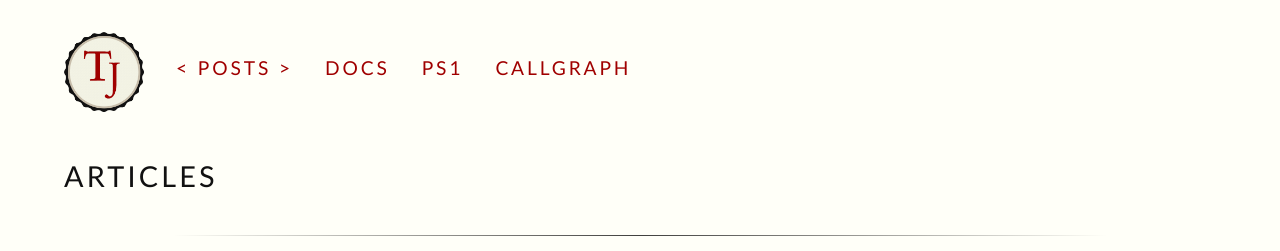
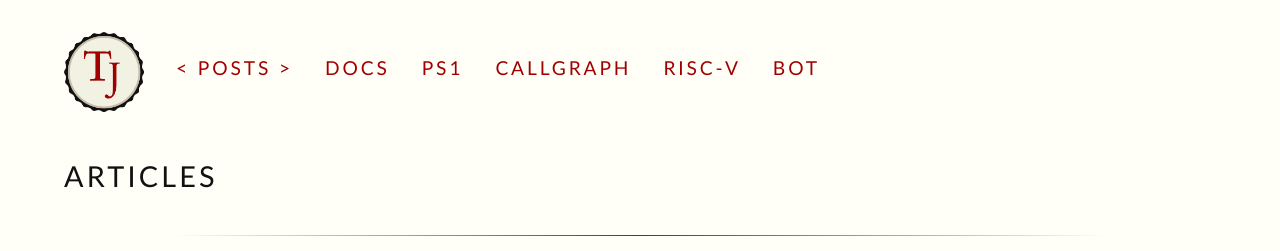
Before and after one commit to zhyantao/zhyantao.github.io, a Jekyll site: the page built from index.html, in a window 1280 px wide. Shown: the top 251 px of the page. Built offline with Jekyll 4.4.1, drawn with Linux system fonts in a browser that asks for light colours; some web fonts are replaced.

Commit message:
Add RISC-V and BOT links to site header nav

```diff
--- a/_includes/header.html
+++ b/_includes/header.html
@@ -18,6 +18,8 @@
     <a href="{{site.baseurl}}/docs">DOCS</a>
     <a href="{{site.baseurl}}/PS1-generator">PS1</a>
     <a href="{{site.baseurl}}/callgraphs-generator">Callgraph</a>
+    <a href="{{site.baseurl}}/riscv-bitlab">RISC-V</a>
+    <a href="{{site.baseurl}}/trading">BOT</a>
     <!-- <a href="{{site.baseurl}}/about/cv.pdf">ABOUT</a> -->
   </nav>
 </header>
```
